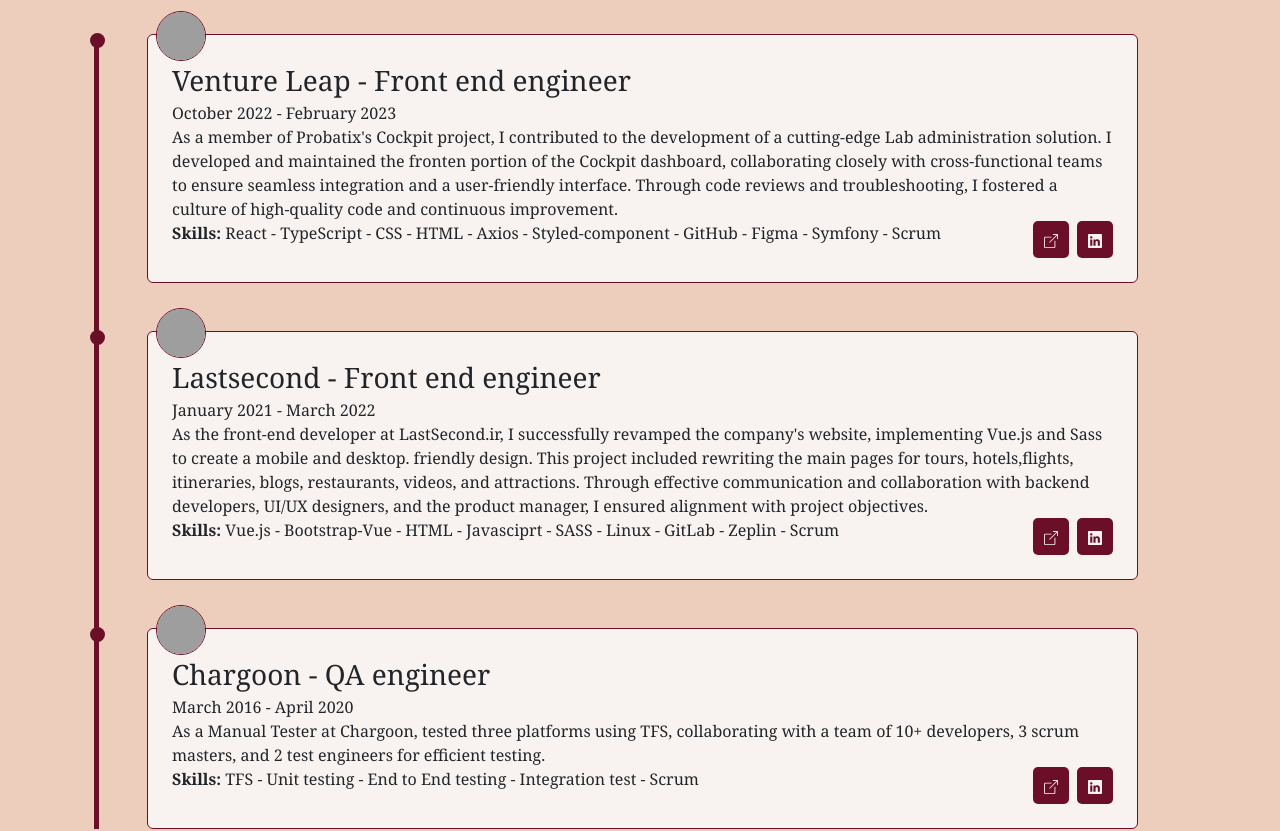
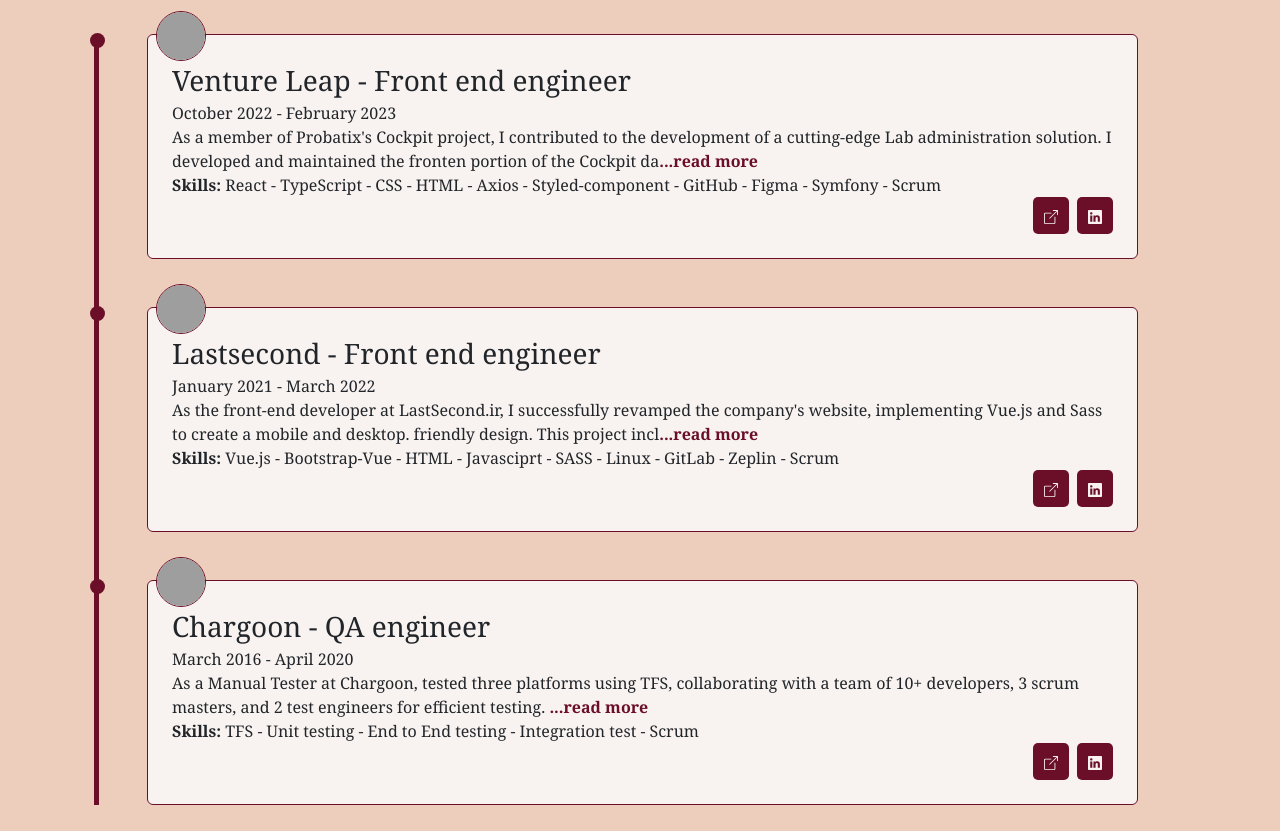
Before and after one commit to Yasaman-Behnam-Malekzadeh/portfolio, a React (Create React App) app: page / in a window 1280 px wide. Shown: the part 1480-2311 px from the top of the page. Built offline with nearby package versions, Linux system fonts and the light colour scheme; no server answers; grey boxes are pictures that could not be loaded.

Commit message:
add read more and show less in experience section

```diff
--- a/src/components/card/cardItem.js
+++ b/src/components/card/cardItem.js
@@ -1,3 +1,4 @@
+import { useState } from "react";
 import { BoxArrowUpRight } from "react-bootstrap-icons";
 import { Linkedin } from "react-bootstrap-icons";
 import { useTranslation } from "react-i18next";
@@ -14,6 +15,10 @@ function CardItem({
   skills,
 }) {
   const { t } = useTranslation();
+  const [isReadMore, setIsReadMore] = useState(true);
+  const toggleReadMore = () => {
+    setIsReadMore(!isReadMore);
+  };
   return (
     <div className=" card-item card m-5">
       <div className="row m-2">
@@ -31,15 +36,22 @@ function CardItem({
           <div className="card-text">
             {t(start_date)} - {t(end_date)}
           </div>
-          <div className="card-text">{description}</div>
-          <div className="card-item__body__skills-btn d-flex justify-content-between">
-            <div className="skills-row">
-              {skills !== undefined && (
-                <div>
-                  <strong>Skills:</strong> {skills}
-                </div>
-              )}
-            </div>
+          <div className="card-text card-item__body__description">
+            {isReadMore ? description.slice(0, 200) : description}
+            {description.length > 150 && (
+              <span onClick={toggleReadMore}>
+                {isReadMore ? "...read more" : " ...show less"}
+              </span>
+            )}
+          </div>
+          {/* <div className="card-text card-item__body__see-more">See more</div> */}
+          <div className="card-item__body__skills-btn">
+            {skills !== undefined && (
+              <div>
+                <strong>Skills:</strong> {skills}
+              </div>
+            )}
+
             <div className="buttons">
               <a
                 href={website_address}
--- a/src/css/output.css
+++ b/src/css/output.css
@@ -126,7 +126,7 @@
 }
 .header-section__wrapped__language img:hover {
   cursor: pointer;
-  scale: 1.2;
+  scale: 1.1;
 }
 
 .contact-me {
@@ -218,7 +218,15 @@
 .card-item__body {
   position: relative;
 }
-.card-item__body__skills-btn a {
+.card-item__body span {
+  color: #6b0f29;
+  font-weight: bold;
+}
+.card-item__body__skills-btn .buttons {
+  display: flex;
+  justify-content: flex-end;
+}
+.card-item__body__skills-btn .buttons a {
   background-color: #6b0f29;
   color: #f8f3f0;
   padding: 13px;
@@ -228,7 +236,7 @@
   transition: all 0.2s ease-in-out;
   padding: 7px 10px;
 }
-.card-item__body__skills-btn a:hover {
+.card-item__body__skills-btn .buttons a:hover {
   background: #981d40;
   color: #f8f3f0;
 }
--- a/src/styles/experiencesAndEducations.scss
+++ b/src/styles/experiencesAndEducations.scss
@@ -32,10 +32,18 @@
   }
   &__body {
     position: relative;
+    span {
+      color: $dark-red;
+      font-weight: bold;
+    }
     &__skills-btn {
-      a {
-        @include red-button;
-        padding: 7px 10px;
+      .buttons {
+        display: flex;
+        justify-content: flex-end;
+        a {
+          @include red-button;
+          padding: 7px 10px;
+        }
       }
     }
     img {
--- a/src/styles/header.scss
+++ b/src/styles/header.scss
@@ -33,7 +33,7 @@
         transition: scale 0.15s ease;
         &:hover {
           cursor: pointer;
-          scale: 1.2;
+          scale: 1.1;
         }
       }
     }
```
Also changed, not shown: 1 other file (tests, documents, lock files or other folders).
